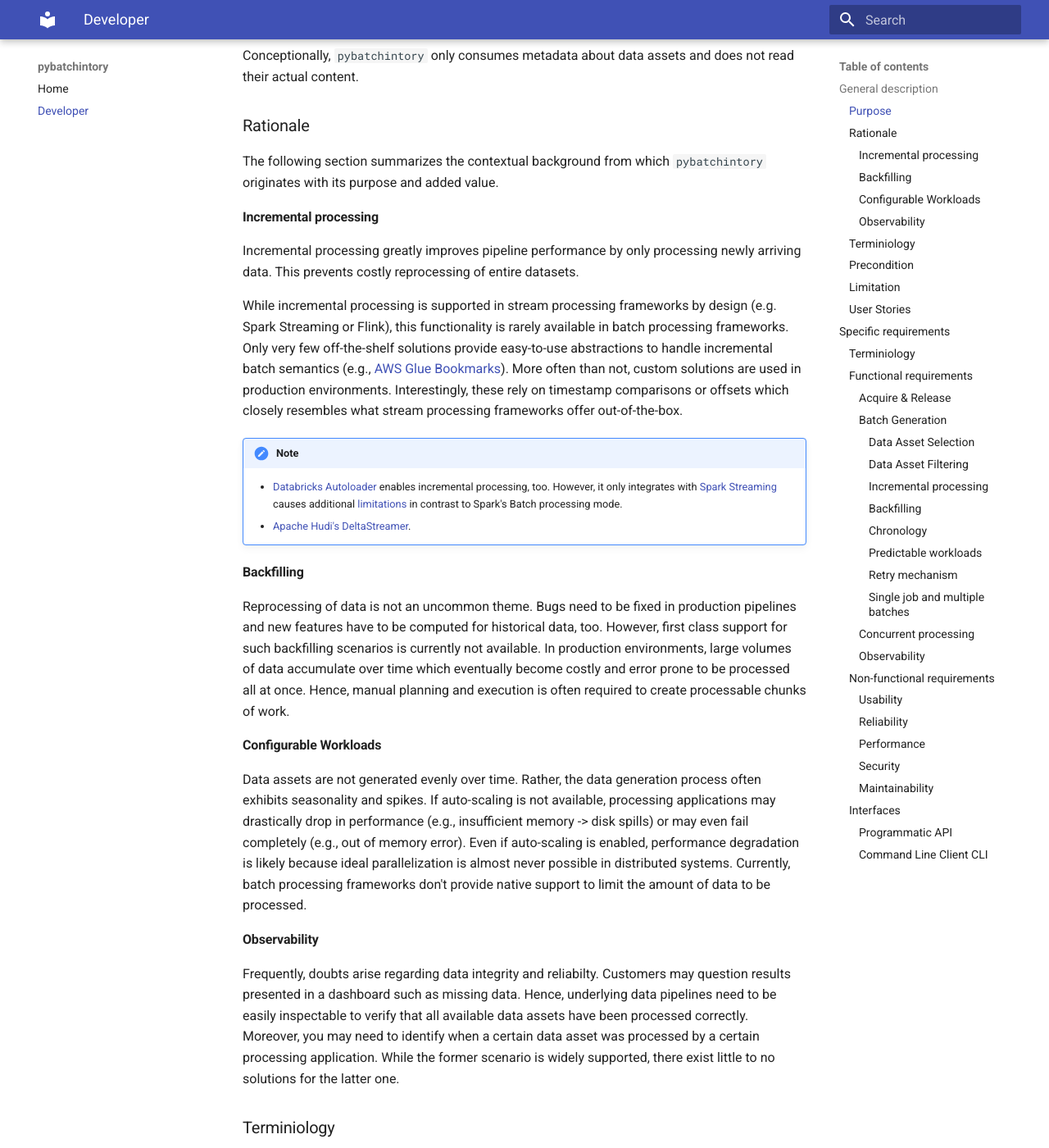
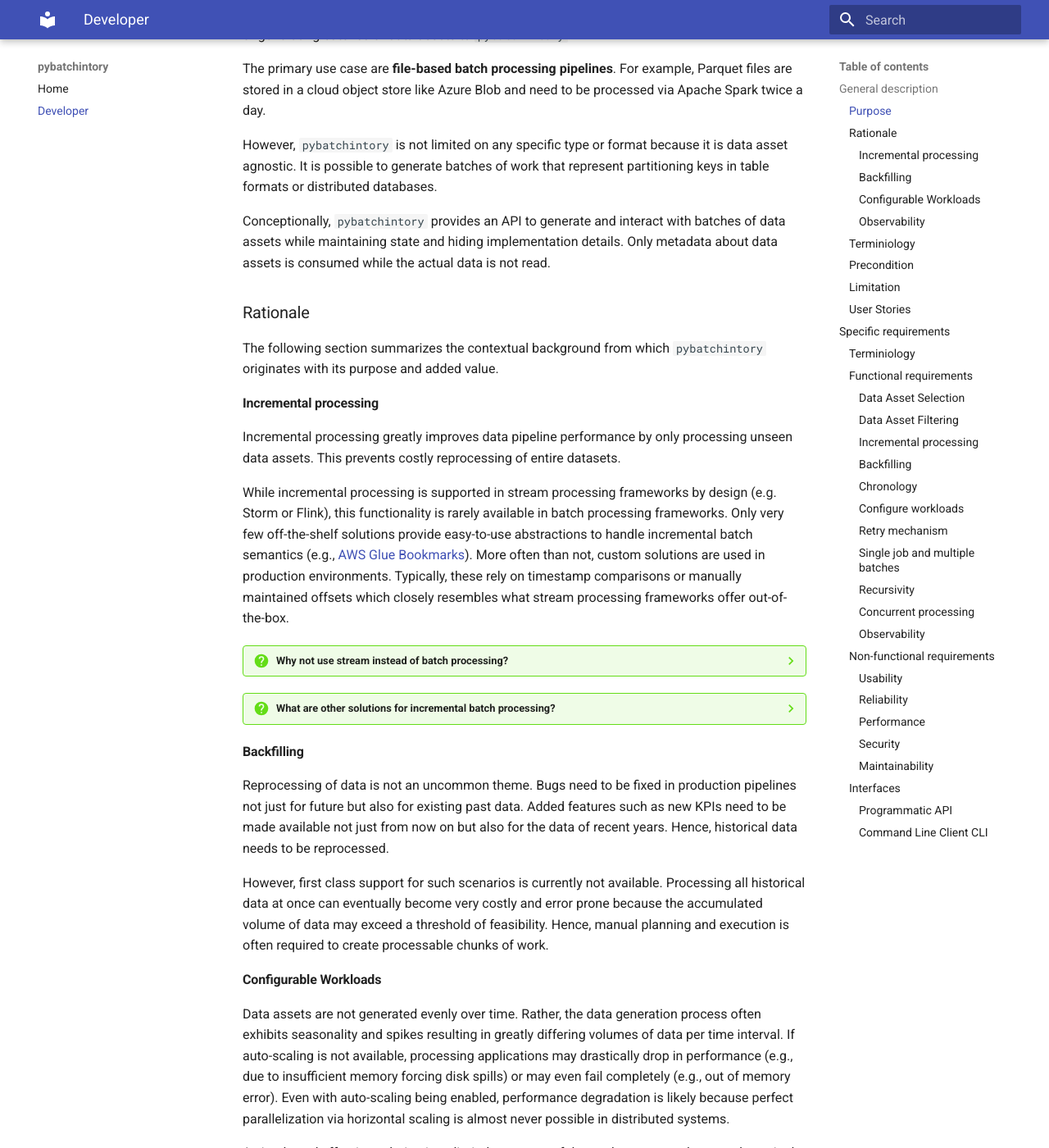
Before and after one commit to mansenfranzen/pybatchintory, an MkDocs documentation site: the page built from docs/developer.md, in a window 1280 px wide and 1400 px high, scrolled down 794 px. Shown: the whole window at 82% size. Built offline with MkDocs 1.6.1 and Material for MkDocs 9.7.7, drawn with Linux system fonts in a browser that asks for light colours; some of the changed text lies outside the part shown.

Commit message:
Update docs

```diff
--- a/docs/developer.md
+++ b/docs/developer.md
@@ -1,21 +1,27 @@
 # Requirements specification
 
-This document outlines the requirements specification for a software project named "pybatchintory". It focuses on *what* the software is supposed to accomplish. The problem statement is formulated and the added value is justified. Functional and non-functional requirements are derived. This is primarily intended for developers, architects and stakeholders.
+This document outlines the requirements specification for a software project named `pybatchintory`. It focuses on *what* the software is supposed to accomplish.
+
+The problem statement is formulated and the added value is justified. Functional and non-functional requirements are derived. This is primarily intended for developers, architects and stakeholders.
 
 ## General description
 
 ### Purpose
 
-`pybatchintory` represents a middleware for batch processing data pipelines. It may greatly reduce maintenance efforts, improve performance and enhance observability by enabling following features:
+`pybatchintory` represents a middleware for batch processing data pipelines. It reduces maintenance efforts, improves performance and enhances observability by enabling following features:
 
 - **Incremental processing**: Process only new, unseen data assets without custom bookmarking logic.
-- **Backfilling**: Reprocess historical data assets in a configurable and automated fashion without manual intervention.
+- **Backfilling**: Reprocess historical data assets in a configurable and automated manner without manual intervention.
 - **Configurable workloads**: Define the amount of data assets to be processed for best predictability and efficiency.
-- **Transparency**: Enrich processed data assets with job details like timestamp, identifier and configuration.
+- **Transparency**: Enrich processed data assets with job details like timestamp, identifier and parametrization.
 
-From a high level perspective, a batch processing application (e.g., Apache Spark or Dask) delegates the responsibility of generating batches of data assets to `pybatchintory` in order to benefit from the aforementioned features.
+In order to leverage the above features, batch processing applications delegate the responsibility of generating batches of data assets to `pybatchintory`.
 
-Conceptionally, `pybatchintory` only consumes metadata about data assets and does not read their actual content.
+The primary use case are **file-based batch processing pipelines**. For example, Parquet files are stored in a cloud object store like Azure Blob and need to be processed via Apache Spark twice a day.
+
+However, `pybatchintory` is not limited on any specific type or format because it is data asset agnostic. It is possible to generate batches of work that represent partitioning keys in table formats or distributed databases.
+
+Conceptionally, `pybatchintory` provides an API to generate and interact with batches of data assets while maintaining state and hiding implementation details. Only metadata about data assets is consumed while the actual data is not read.
 
 ### Rationale
 
@@ -23,29 +29,57 @@
 
 #### Incremental processing
 
-Incremental processing greatly improves pipeline performance by only processing newly arriving data. This prevents costly reprocessing of entire datasets.
+Incremental processing greatly improves data pipeline performance by only processing unseen data assets. This prevents costly reprocessing of entire datasets.
 
-While incremental processing is supported in stream processing frameworks by design (e.g. Spark Streaming or Flink), this functionality is rarely available in batch processing frameworks. Only very few off-the-shelf solutions provide easy-to-use abstractions to handle incremental batch semantics (e.g., [AWS Glue Bookmarks](https://docs.aws.amazon.com/glue/latest/dg/monitor-continuations.html)). More often than not, custom solutions are used in production environments. Interestingly, these rely on timestamp comparisons or offsets which closely resembles what stream processing frameworks offer out-of-the-box.
+While incremental processing is supported in stream processing frameworks by design (e.g. Storm or Flink), this functionality is rarely available in batch processing frameworks. Only very few off-the-shelf solutions provide easy-to-use abstractions to handle incremental batch semantics (e.g., [AWS Glue Bookmarks](https://docs.aws.amazon.com/glue/latest/dg/monitor-continuations.html)). More often than not, custom solutions are used in production environments. Typically, these rely on timestamp comparisons or manually maintained offsets which closely resembles what stream processing frameworks offer out-of-the-box.
 
-!!! note
+??? question "Why not use stream instead of batch processing?"
 
-    - [Databricks Autoloader](https://docs.databricks.com/ingestion/auto-loader/index.html) enables incremental processing, too. However, it only integrates with [Spark Streaming](https://spark.apache.org/docs/latest/structured-streaming-programming-guide.html) causes additional [limitations](https://spark.apache.org/docs/latest/structured-streaming-programming-guide.html#unsupported-operations) in contrast to Spark's Batch processing mode.
-    - [Apache Hudi's DeltaStreamer](https://hudi.apache.org/docs/hoodie_deltastreamer/).
+    For non-time-sensitive tasks, batch processing provides two significant advantages over stream processing:
+
+    1. **Resource efficiency**: Batch processing allows for aggregation of large amounts of data at once, utilizing compute and memory resources more effectively while being more cost-effective overall.
+
+    2. **Managing complexity**: Batch processing is easer to reason about because data is bounded and finite. Moreover, implementing complex logic on unbounded streams of data is very challenging to develop and maintain.
+
+??? question "What are other solutions for incremental batch processing?"
+
+    More solutions exist which offer incremental processing. However, they tend fall short in one regard or the other.
+
+    - **Databrick**'s [Autoloader](https://docs.databricks.com/ingestion/auto-loader/index.html) enables incremental processing of files in cloud objects stores, too. However, it does not support batch processing but only integrates with [Spark Streaming](https://spark.apache.org/docs/latest/structured-streaming-programming-guide.html) and its associated [limitations](https://spark.apache.org/docs/latest/structured-streaming-programming-guide.html#unsupported-operations).
+    - Likewise, **Flink**'s [unbounded file data source](https://nightlies.apache.org/flink/flink-docs-release-1.17/docs/connectors/datastream/filesystem/#bounded-and-unbounded-streams) continously monitors for new files at a given location. However, downstream computations using this data source can only run in unbounded, [streaming execution mode](https://nightlies.apache.org/flink/flink-docs-master/docs/dev/datastream/execution_mode/#when-canshould-i-use-batch-execution-mode).
+    - **Apache Hudi**'s [DeltaStreamer](https://hudi.apache.org/docs/hoodie_deltastreamer/) provides incremental processing semantics, too. Data can be ingested from various sources into Hudi tables only. Moreover, [transformers](https://hudi.apache.org/docs/next/transforms/) allow to implement custom wrangling logic. However, this solution is limited to Java and may not be suitable for pipelines with high complexity.
 
 #### Backfilling
 
-Reprocessing of data is not an uncommon theme. Bugs need to be fixed in production pipelines and new features have to be computed for historical data, too. However, first class support for such backfilling scenarios is currently not available. In production environments, large volumes of data accumulate over time which eventually become costly and error prone to be processed all at once. Hence, manual planning and execution is often required to create processable chunks of work.
+Reprocessing of data is not an uncommon theme. Bugs need to be fixed in production pipelines not just for future but also for existing past data. Added features such as new KPIs need to be made available not just from now on but also for the data of recent years. Hence, historical data needs to be reprocessed.
+
+However, first class support for such scenarios is currently not available. Processing all historical data at once can eventually become very costly and error prone because the accumulated volume of data may exceed a threshold of feasibility. Hence, manual planning and execution is often required to create processable chunks of work.
 
 #### Configurable Workloads
 
-Data assets are not generated evenly over time. Rather, the data generation process often exhibits seasonality and spikes. If auto-scaling is not available, processing applications may drastically drop in performance (e.g., insufficient memory -> disk spills) or may even fail completely (e.g., out of memory error). Even if auto-scaling is enabled, performance degradation is  likely because ideal parallelization is almost never possible in distributed systems. Currently, batch processing frameworks don't provide native support to limit the amount of data to be processed.
+Data assets are not generated evenly over time. Rather, the data generation process often exhibits seasonality and spikes resulting in greatly differing volumes of data per time interval. If auto-scaling is not available, processing applications may drastically drop in performance (e.g., due to insufficient memory forcing disk spills) or may even fail completely (e.g., out of memory error). Even with auto-scaling being enabled, performance degradation is likely because perfect parallelization via horizontal scaling is almost never possible in distributed systems.
+
+A simple and effective solution is to limit the amount of data to be processed at once by a single batch job. However, batch processing frameworks don't provide native support this functionality, yet.
 
 #### Observability
 
-Frequently, doubts arise regarding data integrity and reliabilty. Customers may question results presented in a dashboard such as missing data. Hence, underlying data pipelines need to be easily inspectable to verify that all available data assets have been processed correctly. Moreover, you may need to identify when a certain data asset was processed by a certain processing application. While the former scenario is widely supported, there exist little to no solutions for the latter one.
+Frequently, doubts arise regarding data integrity and reliability. Customers may question results shown in an end user dashboard. To be able to troubleshoot, underlying data pipelines need to be easily inspectable to verify that all available data assets have been processed correctly. Moreover, a certain data asset needs to be traceable in regard to when it was processed by which processing application.
 
 
 ### Terminiology
+
+This section defines core concepts and provides a high level overview:
+
+![architecture](material/architecture.svg)
+
+- **Processing application**: Resembles the application that actually reads and processes the content of data assets. It utilizes `pybatchintory` to generate batches of data assets.
+- **Batch configuration:** Specifies the characteristics of the batch generation process.
+- **Jobs:** Represent one or more executions of the processing application. Each instantiation invokes `pybatchintory` to fetch batches of data assets.
+- **Batches:** Contain references to one or more data assets.
+- **Batch generation:** Resembles the process of generating new batches of data assets. Its result is determined by the *batch configuration*, the *inventory table* and the *meta table*. It embodies the core logic enabling incremental and backfilling semantics with predictable workloads.
+- **Inventory table:** Represents the backend table of `pybatchintory`. It maintains state of historically executed jobs and processed data items.
+- **Meta table:** Contains meta information about data assets like file location and size. `pybatchintory` leverages it to generate batches of data assets.
+- **Data assets:** Represent arbitrary processable units of work. Typically, these are Parquet or JSON files stored in an object store such as AWS S3 or Azure Blob. However, since `pybatchintory` makes no strong assumptions about them, it can be anything consumable by a processing application.
 
 
 ### Precondition
@@ -71,60 +105,56 @@
 
 This section extends the existing terminiology with more detailed concepts which are relevant for the specific requirements.
 
-- Backlog: Describes the remaining amount of unprocessed data assets for a given job.
-- Data asset type: Summarizes data assets that semantically belong together such as a directory of parquet files containing IoT data accross various devices and time ranges.
-- Batch window: Specifies the range of data assets to be included in the batch generation process. Data assets outside this window are not relevant for the batch generation process. The window is defined by a lower and upper boundary which define the first and last data assets to be included, respectively.
-- Batch status: Defines the possible states of a batch of data assets. This includes "processing", "succeeded" and "failed".
+- **Backlog**: Describes the remaining amount of unprocessed data assets for a given job.
+- **Data asset type**: Summarizes data assets that semantically belong together such as a directory of parquet files containing IoT data accross various devices and time ranges.
+- **Batch window**: Specifies the range of data assets to be included in the batch generation process. Data assets outside this window are not relevant for the batch generation process. The window is defined by a lower and upper boundary which define the first and last data assets to be included, respectively.
+- **Batch status**: Defines the possible states of a batch of data assets. This includes "processing", "succeeded" and "failed".
 
 ### Functional requirements
 
-#### Acquire & Release
-
-Before a job starts processing data assets, it has to acquire them. This marks these data assets as being reserved while preventing other jobs to simultaneously process them. Once the job has finished, it can release the of data assets with a given result status such as being succeeded or failed.
-
-#### Batch Generation
-
-This subsection represents the functionality that is required to generate a batch of data assets.
-
-##### Data Asset Selection
+#### Data Asset Selection
 
 Allow defining the metadata table that references the relevant data assets.
 
-##### Data Asset Filtering
+#### Data Asset Filtering
 
 Allow providing a filter condition to subset data assets from the metadata table. This is crucial in case the metadata table holds references to multiple data asset types.  The filtering method should be as flexible as possible to support a wide range of metadata table models.
 
-##### Incremental processing
+#### Incremental processing
 
 Allow fetching non-processed data assets with no upper boundary for the batch window. Hence, newly added data assets will be included from one job run to another. The total amount of relevant data assets is dynamic and changes over time.
 
-##### Backfilling
+#### Backfilling
 
 Allow fetching non-processed data assets with an upper boundary for the batch window. Hence, newly added data assets will be excluded from one job run to another. The total amount of relevant data assets is fixed and remains constant over time.
 
-##### Chronology
+#### Chronology
 
 Always fetch data assets in chronological order starting with the oldest ones.
 
-##### Predictable workloads
+#### Configure workloads
 
 Allow to specify the maximum workload that a single job processes. This includes two possbile criteria. First, define the maximum number of data assets. Second, define the maximum weight as the total sum of data asset size.
 
-The weight criteria depends on the existance of a weight attribute being present in the metadata table. If not given, no weight can be computed.
+The weight criteria depends on the existence of a weight attribute being present in the metadata table. If not given, no weight can be computed.
 
 In case no criteria is specified, all non-processed data is fetched. If both criteria are specified, the one which first exceeds the threshold applies.
 
-##### Retry mechanism
+#### Retry mechanism
 
 Allow to select failed batches of data assets for retry processing. Store the number of attempts for a batch of data assets. Allow a configurable retry count upon failure.
 
-##### Single job and multiple batches
+#### Single job and multiple batches
 
 Allow a single job to process multiple batches consecutively while specifying the total number of iterations.
 
+#### Recursivity
+
 #### Concurrent processing
 
-Enable multiple jobs to process disjunct ranges of a single type of data assets simultaneously. This allows to parallize jobs with predictable workloads to quickly process large amounts of backlogs.
+Enable multiple jobs to process disjunct ranges of a single type of data assets simultaneously. This allows to parallelize jobs with predictable workloads to quickly process large amounts of backlogs.
+
+Before a job starts processing data assets, it has to acquire them. This marks these data assets as being reserved while preventing other jobs to simultaneously process them. Once the job has finished, it can release the of data assets with a given result status such as being succeeded or failed.
 
 #### Observability
 
--- a/mkdocs.yml
+++ b/mkdocs.yml
@@ -1,7 +1,7 @@
 site_name: pybatchintory
 nav:
-    - Home: index.md
-    - Developer: developer.md
+  - Home: index.md
+  - Developer: developer.md
 theme: material
 
 markdown_extensions:
--- a/pyproject.toml
+++ b/pyproject.toml
@@ -14,8 +14,6 @@
   ]
 pandas = "^1.2"
 pydantic = "^1.8"
-mkdocs = "^1.4.2"
-mkdocs-material = "^9.1.8"
 
 [tool.poetry.group.interactive]
 optional = true
@@ -30,6 +28,8 @@
 [tool.poetry.group.dev.dependencies]
 pytest = "^7.2.2"
 packaging = "^23.0"
+mkdocs = "^1.4.2"
+mkdocs-material = "^9.1.8"
 
 [tool.poetry.group.postgresql.dependencies]
 psycopg2-binary = "^2.9.5"
```
